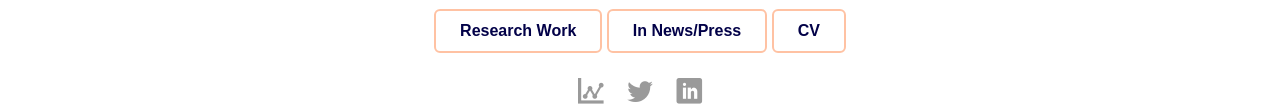
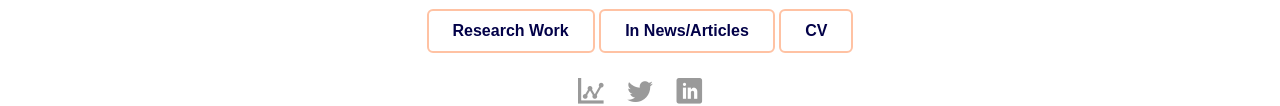
Before and after one commit to mamutorine/mamutorine.github.io, a plain HTML site: page index.html in a window 1280 px wide. Shown: the part 746-852 px from the top of the page. Drawn offline with Linux system fonts and the light colour scheme; files whose address does not match are found by name.

Commit message:
Update index.html

```diff
--- a/index.html
+++ b/index.html
@@ -62,7 +62,7 @@
         Also, because I have realised the immense potential there is in focused conversations. </p>
 
       <a href="/about" class="button button-ghost" title="about">Research Work</a>
-      <a href="/blog" class="button button-ghost" title="blog">In News/Press</a>
+      <a href="/blog" class="button button-ghost" title="blog">In News/Articles</a>
       <a href="/archives/MorineAmutorine_CV.pdf" class="button button-ghost" title="Download" target="_blank">CV</a>
 
       <ul class="social">
```
